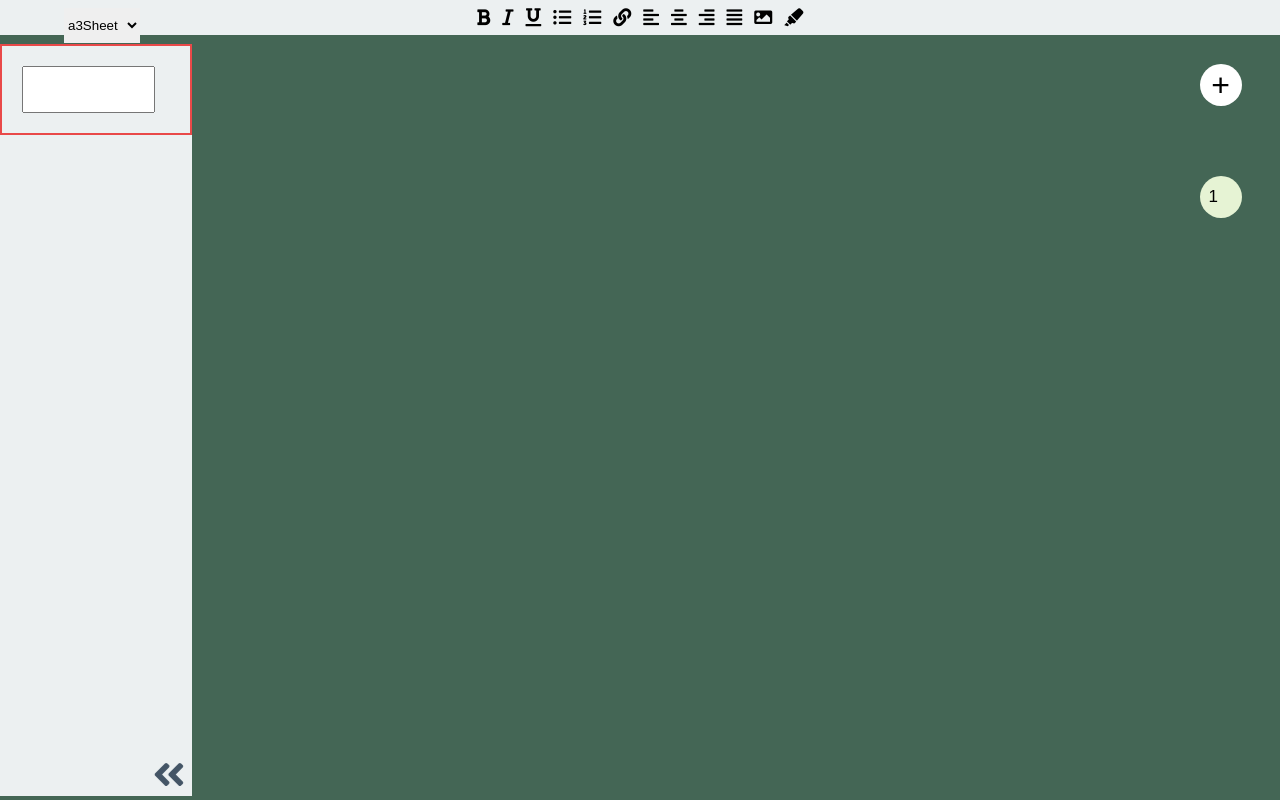
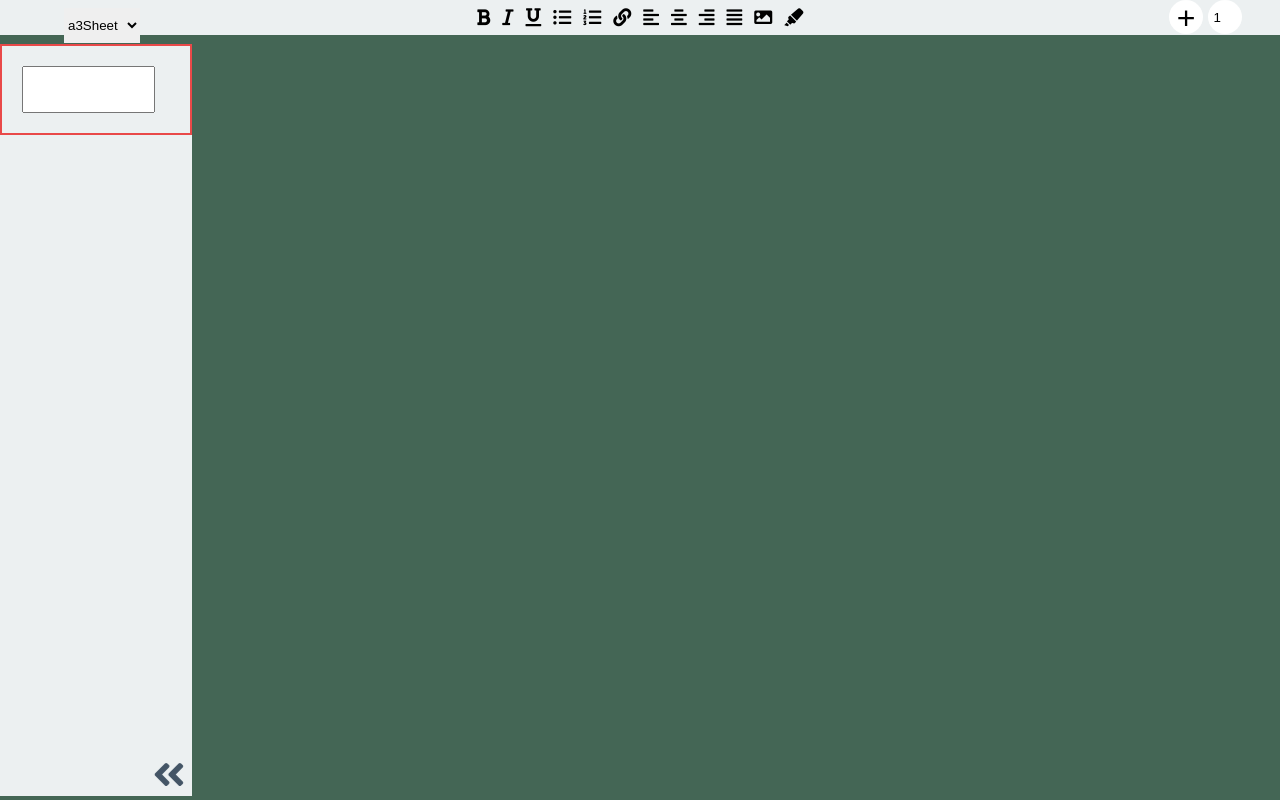
Before and after one commit to Sidahmeders/hidden-work, a website built with Vite: page src/index.html in a window 1280 px wide. Built offline with nearby package versions, Linux system fonts and the light colour scheme.

Commit message:
moved some modules around

```diff
--- a/src/components/TextEditorHeader.js
+++ b/src/components/HeaderContainerEl.js
@@ -8,6 +8,5 @@ const HeaderContainerEl = document.getElementById('header-container')
 
 HeaderContainerEl.appendChild(TextEditorHeaderEl)
 HeaderContainerEl.appendChild(AddPageButtonEl)
-
 HeaderContainerEl.appendChild(PageOffsetEl)
 HeaderContainerEl.appendChild(SelectSheetTemplateEl)
--- a/src/components/common/TextHeaderEl.js
+++ b/src/components/common/TextHeaderEl.js
@@ -17,7 +17,7 @@ const headerActions = [
 ]
 
 const TextEditorHeaderEl = document.createElement('div')
-TextEditorHeaderEl.classList.add('text-editor-header')
+TextEditorHeaderEl.id = 'text-editor-header'
 
 headerActions.forEach((el) => {
   const ButtonEl = document.createElement('button')
--- a/src/components/common/_styles.scss
+++ b/src/components/common/_styles.scss
@@ -1,4 +1,4 @@
-.text-editor-header {
+#text-editor-header {
   position: fixed;
   top: 0;
   display: flex;
@@ -38,25 +38,24 @@
 
 .page-offset {
   position: fixed;
-  top: 22%;
+  top: 0;
   right: 3%;
-  width: 42px;
-  height: 42px;
-  background: #e6f3d4;
+  width: 34px;
+  height: 34px;
+  background: #ffffff;
   border-radius: 50%;
   border: none;
-  font-size: 17px;
   outline: none;
   text-align: center;
 }
 
 .add-page-btn {
   position: fixed;
-  top: 8%;
-  right: 3%;
+  top: 0%;
+  right: 6%;
   font-size: 32px;
-  width: 42px;
-  height: 42px;
+  width: 34px;
+  height: 34px;
   background: white;
   border: none;
   border-radius: 50%;
--- a/src/main.js
+++ b/src/main.js
@@ -1,2 +1,2 @@
-import './components/TextEditorHeader'
+import './components/HeaderContainerEl'
 import './components/chapter-sidebar'
```
